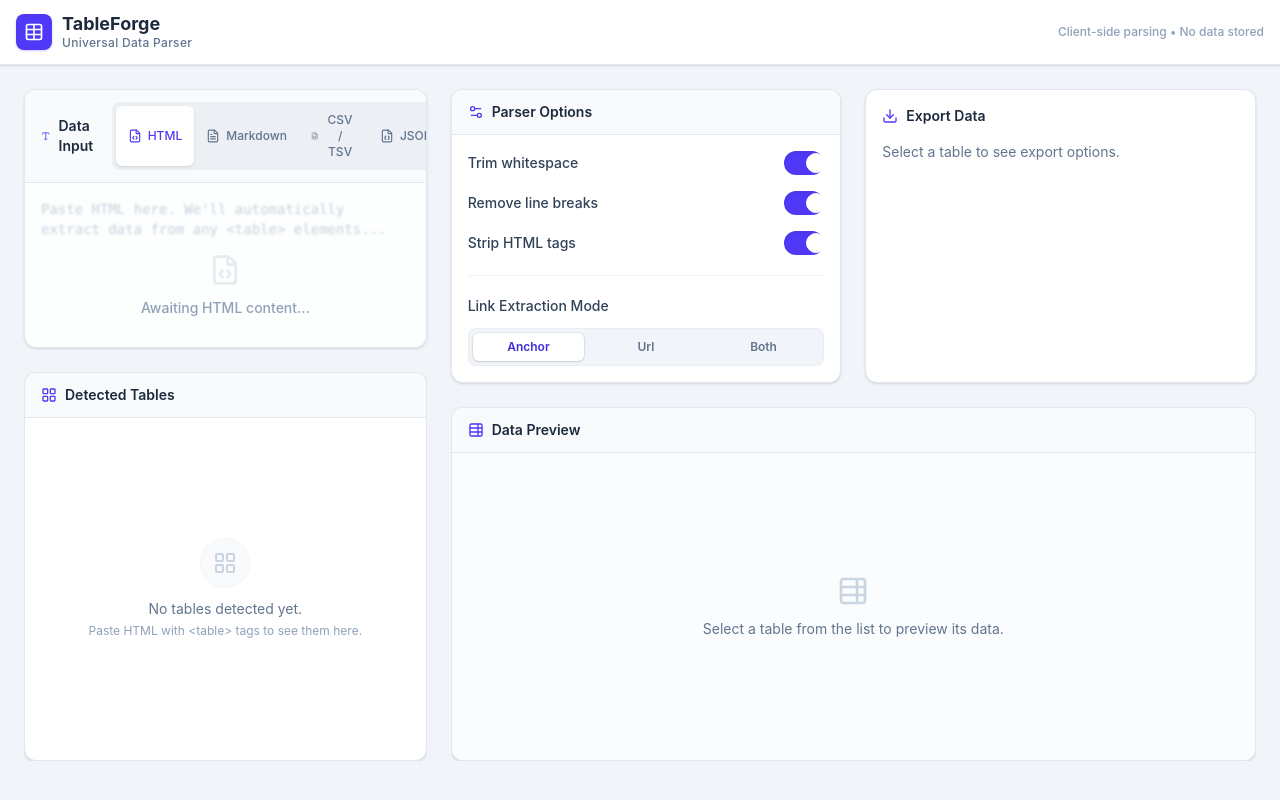
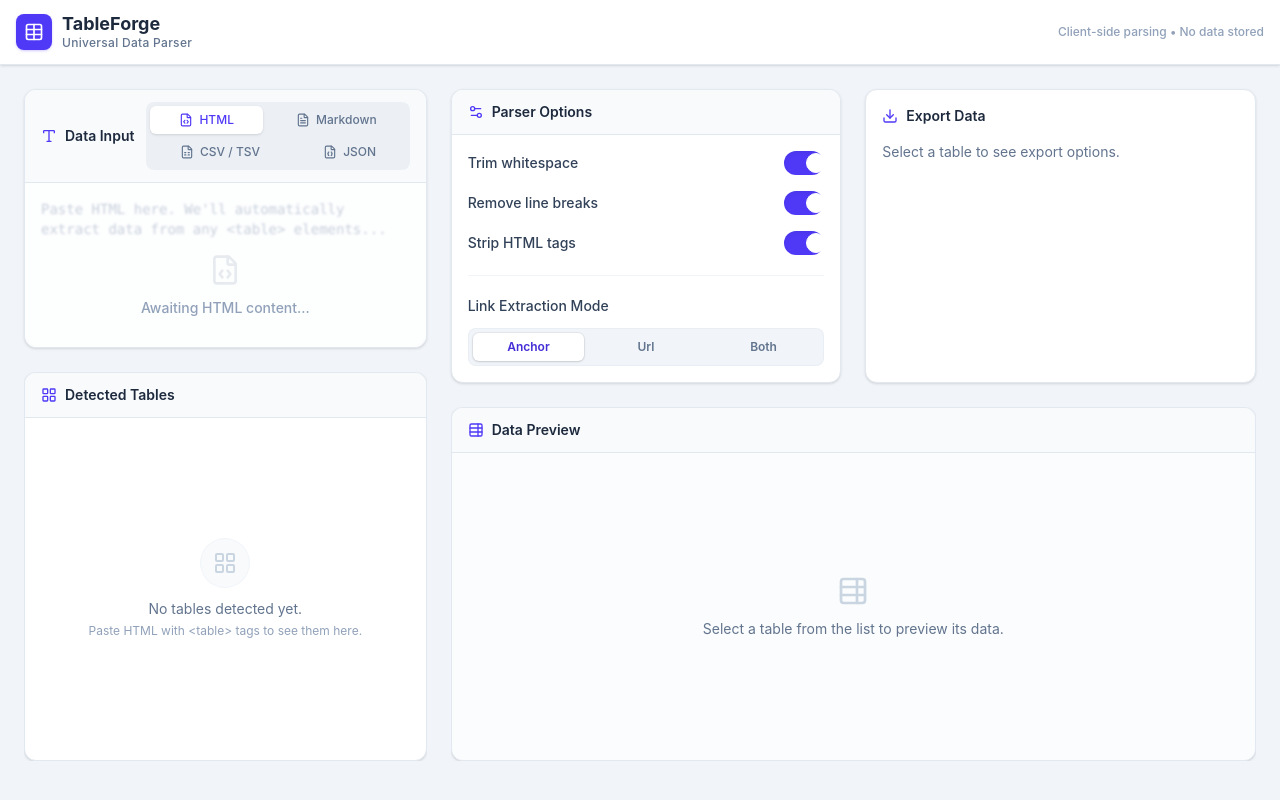
Before and after one commit to remixmb/tables-tables-tables, a React (Vite) app: page / in a window 1280 px wide. Built offline with nearby package versions, Linux system fonts and the light colour scheme.

Commit message:
fix: responsive input panel styling to prevent text wrapping and cramping

```diff
--- a/src/components/InputPanel.tsx
+++ b/src/components/InputPanel.tsx
@@ -20,12 +20,12 @@
 
     return (
         <div className="bg-white dark:bg-slate-900 rounded-xl shadow-sm border border-slate-200 dark:border-slate-800 overflow-hidden flex flex-col h-full transition-colors duration-200">
-            <div className="px-4 py-3 border-b border-slate-200 dark:border-slate-800 bg-slate-50 dark:bg-slate-800/50 flex flex-col sm:flex-row sm:items-center justify-between gap-3 transition-colors duration-200">
-                <div className="flex items-center gap-2">
+            <div className="px-4 py-3 border-b border-slate-200 dark:border-slate-800 bg-slate-50 dark:bg-slate-800/50 flex flex-col xl:flex-row xl:items-center justify-between gap-3 transition-colors duration-200">
+                <div className="flex items-center gap-2 whitespace-nowrap flex-shrink-0">
                     <Type className="w-4 h-4 text-indigo-600 dark:text-indigo-400" />
                     <h2 className="font-semibold text-slate-800 dark:text-slate-100 text-sm">Data Input</h2>
                 </div>
-                <div className="flex bg-slate-200/50 dark:bg-slate-800 p-1 rounded-lg">
+                <div className="flex flex-wrap bg-slate-200/50 dark:bg-slate-800 p-1 rounded-lg gap-1 min-w-0">
                     {INPUT_TABS.map((tab) => {
                         const Icon = tab.icon;
                         const isActive = inputType === tab.id;
@@ -33,9 +33,9 @@
                             <button
                                 key={tab.id}
                                 onClick={() => onTypeChange(tab.id)}
-                                className={`flex items-center gap-1.5 px-3 py-1.5 rounded-md text-xs font-medium transition-all duration-200 ${isActive
-                                        ? 'bg-white dark:bg-slate-700 text-indigo-600 dark:text-indigo-400 shadow-sm'
-                                        : 'text-slate-500 dark:text-slate-400 hover:text-slate-700 dark:hover:text-slate-200 hover:bg-slate-200 dark:hover:bg-slate-700/50'
+                                className={`flex items-center justify-center flex-1 sm:flex-auto gap-1.5 px-3 py-1.5 rounded-md text-xs font-medium transition-all duration-200 whitespace-nowrap ${isActive
+                                    ? 'bg-white dark:bg-slate-700 text-indigo-600 dark:text-indigo-400 shadow-sm'
+                                    : 'text-slate-500 dark:text-slate-400 hover:text-slate-700 dark:hover:text-slate-200 hover:bg-slate-200 dark:hover:bg-slate-700/50'
                                     }`}
                             >
                                 <Icon className="w-3.5 h-3.5" />
```
